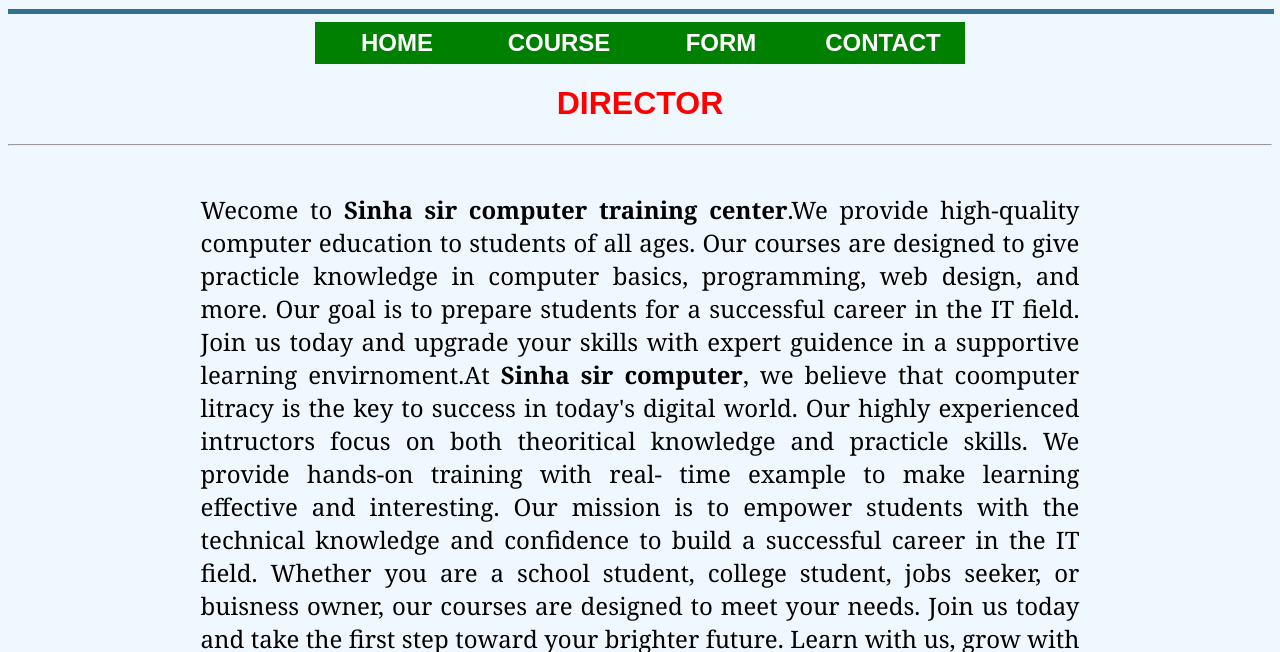
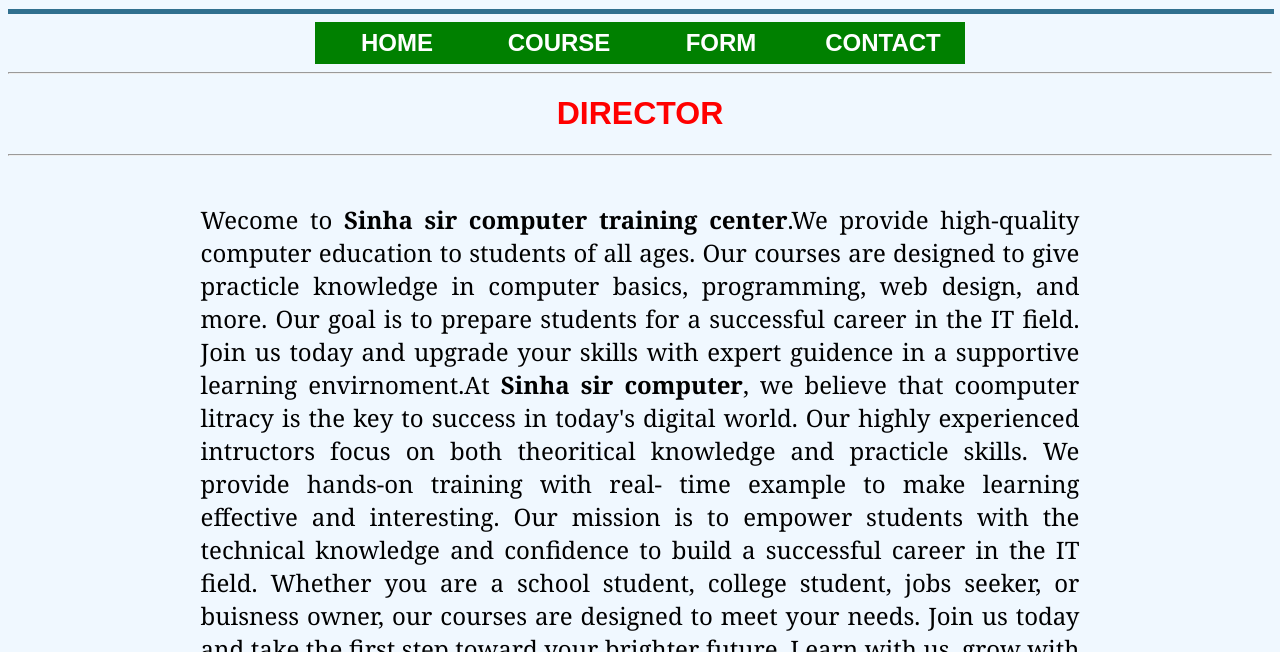
Before and after one commit to anish-6009/SINHA-FORM, a plain HTML site: page homepage.html in a window 1280 px wide. Shown: the part 131-783 px from the top of the page. Drawn offline with Linux system fonts and the light colour scheme.

Commit message:
Update homepage.html

```diff
--- a/homepage.html
+++ b/homepage.html
@@ -39,7 +39,7 @@
     <th width="150"><font face="arial" size="5" color="white"><a href="index.html" style="color:white; text-decoration:none;">FORM</a></font></th>
     <th width="150"><font face="arial" size="5" color="white"><a href="contact-page.html" style="color:white; text-decoration:none;">CONTACT</a></font></th>
   </tr>
-</table>
+</table><hr>
 
 		<center>
 		<h1><font color="red" face="sans-serif">DIRECTOR</font></h1><hr><br><br>
```
